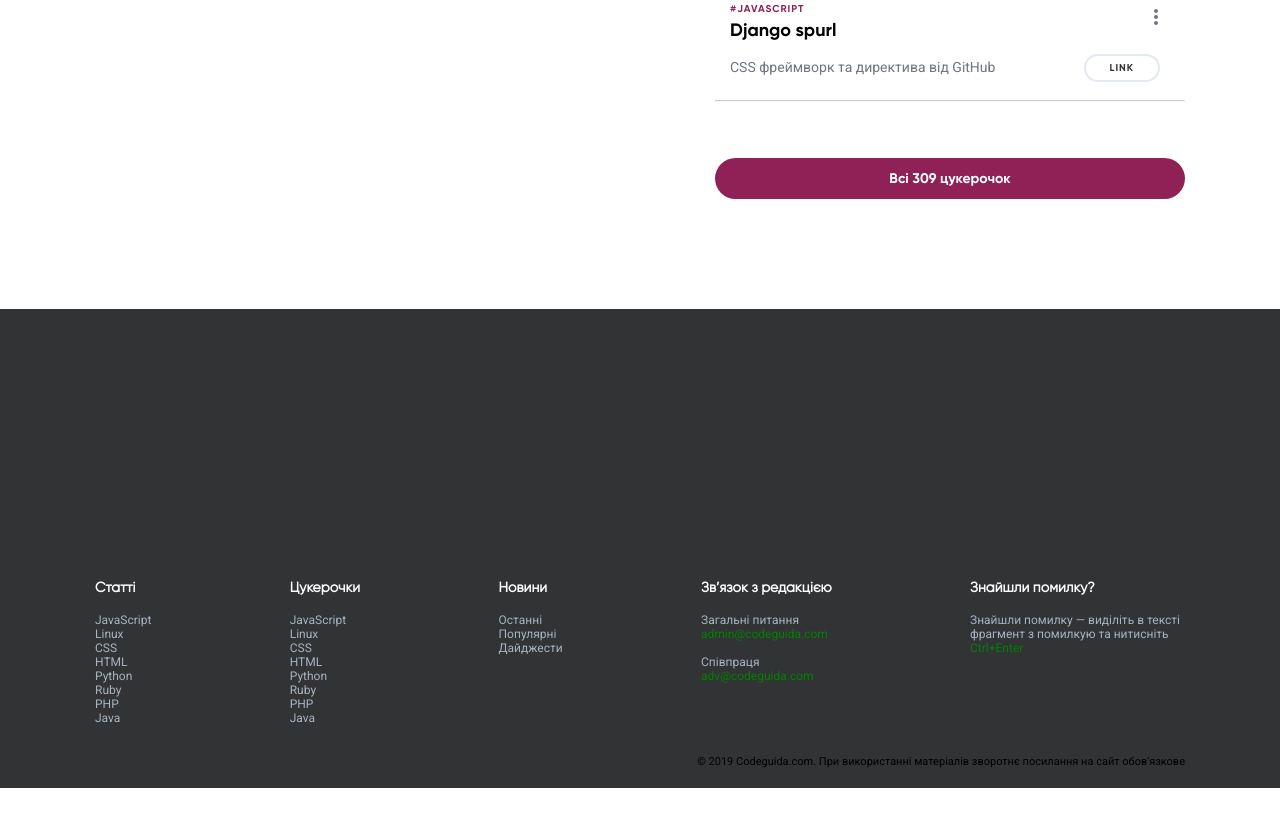
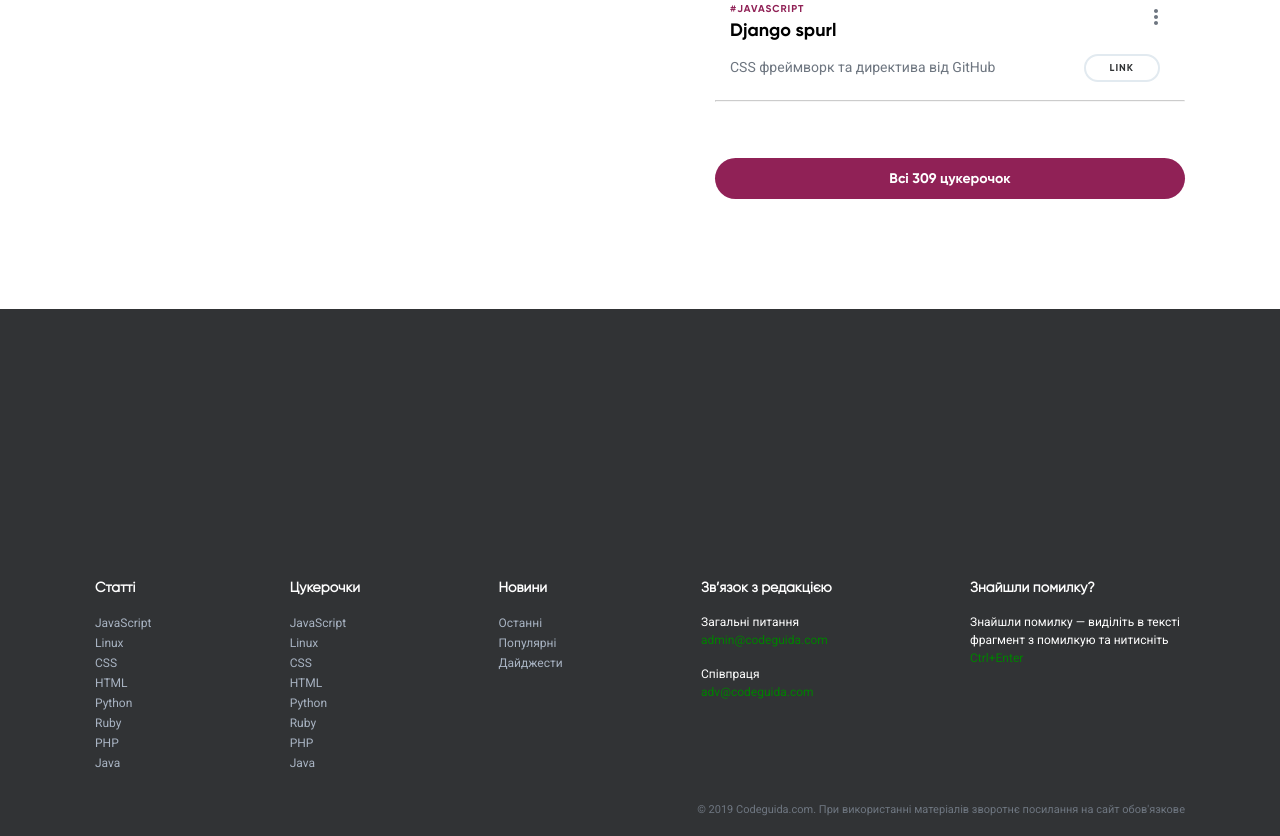
Before and after one commit to maximkacmm/Candy, a website: page src/index.html in a window 1280 px wide. Shown: the part 564-1400 px from the top of the page. Before the commit the page ends 1352 px from the top, so only its background shows below. Drawn offline with Linux system fonts and the light colour scheme.

Commit message:
#1 - #6 corrected all issues

```diff
--- a/package.json
+++ b/package.json
@@ -22,7 +22,7 @@
   "devDependencies": {
     "@mate-academy/stylelint-config": "latest",
     "@mate-academy/htmllint-config": "latest",
-    "@mate-academy/editor-config": "latest",
+    "@mate-academy/editor-config":   "latest",
     "@mate-academy/eslint-config": "latest",
     "browser-sync": "^2.26.3",
     "eslint": "^5.13.0",
--- a/src/index.html
+++ b/src/index.html
@@ -155,58 +155,64 @@
         <h4 class="h4-footer">Статті</h4>
         <br>
         <ul>
-          <li>JavaScript</li>
-          <li>Linux</li>
-          <li>CSS</li>
-          <li>HTML</li>
-          <li>Python</li>
-          <li>Ruby</li>
-          <li>PHP</li>
-          <li>Java</li>
+          <li><a href="javascript: void(0)" class="a-footer">JavaScript</a></li>
+          <li><a href="javascript: void(0)" class="a-footer">Linux</a></li>
+          <li><a href="javascript: void(0)" class="a-footer">CSS</a></li>
+          <li><a href="javascript: void(0)" class="a-footer">HTML</a></li>
+          <li><a href="javascript: void(0)" class="a-footer">Python</a></li>
+          <li><a href="javascript: void(0)" class="a-footer">Ruby</a></li>
+          <li><a href="javascript: void(0)" class="a-footer">PHP</a></li>
+          <li><a href="javascript: void(0)" class="a-footer">Java</a></li>
         </ul>
       </div>
       <div class="list">
         <h4 class="h4-footer">Цукерочки</h4>
         <br>
         <ul>
-          <li>JavaScript</li>
-          <li>Linux</li>
-          <li>CSS</li>
-          <li>HTML</li>
-          <li>Python</li>
-          <li>Ruby</li>
-          <li>PHP</li>
-          <li>Java</li>
+          <li><a href="javascript: void(0)" class="a-footer">JavaScript</a></li>
+          <li><a href="javascript: void(0)" class="a-footer">Linux</a></li>
+          <li><a href="javascript: void(0)" class="a-footer">CSS</a></li>
+          <li><a href="javascript: void(0)" class="a-footer">HTML</a></li>
+          <li><a href="javascript: void(0)" class="a-footer">Python</a></li>
+          <li><a href="javascript: void(0)" class="a-footer">Ruby</a></li>
+          <li><a href="javascript: void(0)" class="a-footer">PHP</a></li>
+          <li><a href="javascript: void(0)" class="a-footer">Java</a></li>
         </ul>
       </div>
       <div class="list">
         <h4 class="h4-footer">Новини</h4>
         <br>
         <ul>
-          <li>Останні</li>
-          <li>Популярні</li>
-          <li>Дайджести</li>
+          <li><a href="javascript: void(0)" class="a-footer">Останні</a></li>
+          <li><a href="javascript: void(0)" class="a-footer">Популярні</a></li>
+          <li><a href="javascript: void(0)" class="a-footer">Дайджести</a></li>
         </ul>
       </div>
       <div class="list">
         <h4 class="h4-footer">Зв’язок з редакцією</h4>
         <br>
         <ul>
-          <li>Загальні питання</li>
-          <li><a href="admin@codeguida.com"><span>admin@codeguida.com</span></a></li>
-          <li><br></li>
-          <li>Співпраця</li>
-          <li><a href="adv@codeguida.com"><span>adv@codeguida.com</span></a></li>
+          <div class="contact">
+            <span class="contact-title">Загальні питання</span>
+            <a href="admin@codeguida.com" class="contact-link">admin@codeguida.com</a>
+          </div>
+          <br>
+          <div class="contact">
+            <span class="contact-title">Співпраця</span>
+            <a href="adv@codeguida.com" class="contact-link">adv@codeguida.com</a>
+          </div>
         </ul>
       </div>
       <div class="list">
         <h4 class="h4-footer">Знайшли помилку?</h4>
         <br>
         <ul>
-          <li>Знайшли помилку — виділіть в тексті
+          <div class="contact">
+            <span class="ctrl-enter">Знайшли помилку — виділіть в тексті
             фрагмент з помилкую та нитисніть
-            <span>Ctrl+Enter</span>
-          </li>
+            </span>
+            <a href="javascript: void(0)" class="contact-link ">Ctrl+Enter</a>
+          </div>
         </ul>
       </div>
     </div>
--- a/src/main.css
+++ b/src/main.css
@@ -208,11 +208,7 @@ li {
   font-size: 11px;
   font-family: "Roboto";
   padding-top: 30px;
-}
-
-span {
-  text-decoration: none;
-  color: green;
+  color: #6e7680;
 }
 
 a {
@@ -348,3 +344,31 @@ label {
   padding-left: 28px;
   color: #313335;
 }
+
+.a-footer {
+  text-decoration: none;
+  font-family: Roboto;
+  color: #a8b3c2;
+  font-size: 12px;
+  line-height: 20px;
+}
+
+.contact-title {
+  font-family: Roboto;
+  color: #fff;
+  font-size: 12px;
+  line-height: 18px;
+  display: flex;
+}
+
+.ctrl-enter {
+  color: #fff;
+}
+
+.contact {
+  display: flex;
+  flex-direction: column;
+  font-family: Roboto;
+  font-size: 12px;
+  line-height: 18px;
+}
```
Also changed, not shown: README.md.
